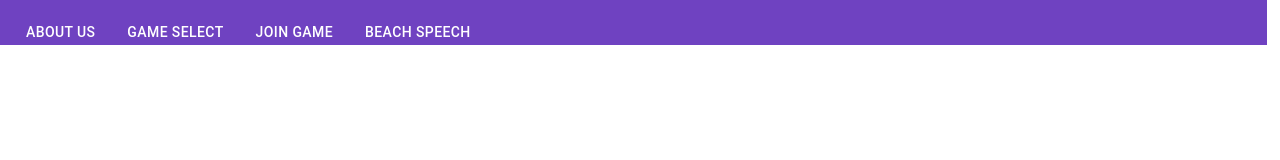
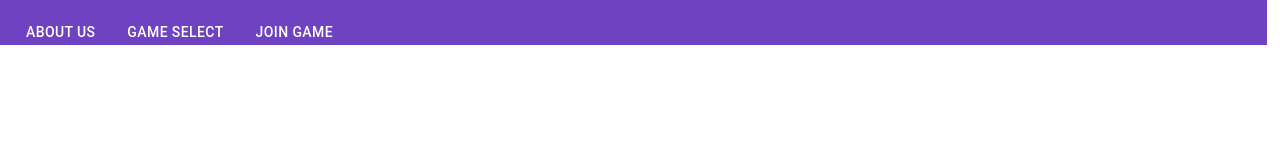
Before and after one commit to ProjectsWithTheBois/SachBoxNew, a React (Create React App) app in the folder my-app/: page /joingame in a window 1280 px wide. Shown: the top 160 px of the page. Built offline with nearby package versions, Linux system fonts and the light colour scheme.

Commit message:
Small formatting fixes

```diff
--- a/my-app/src/App.js
+++ b/my-app/src/App.js
@@ -12,7 +12,7 @@ import Header from '../src/components/Header/Header'
 function App() {
   return (
     <Router>
-      <Header>
+      <Header></Header>
       <Switch> {/*you can change the endpoint name of your ticket to be more accurate to the page*/}
         <Route exact path="/">
           <p class="text-danger">Replace this with home page component</p> {/*Example of bootstrap, need import (line 8)*/}
@@ -30,7 +30,6 @@ function App() {
           <p>Replace this with game lobby component</p>
         </Route>
       </Switch>
-      </Header>
     </Router>
   );
 }
--- a/my-app/src/components/Header/Header.js
+++ b/my-app/src/components/Header/Header.js
@@ -17,10 +17,6 @@ const NAV_LINKS = [
         label: 'Join Game',
         path: '/joingame'
     },
-    {
-        label: 'Beach Speech',
-        path: '/beachspeeech'
-    }
 ]
 
 class Header extends React.Component {
```
Also changed, not shown: my-app/src/components/Header/Header.css (line endings or trailing spaces). Lines whose indentation alone changed are shown as unchanged.
